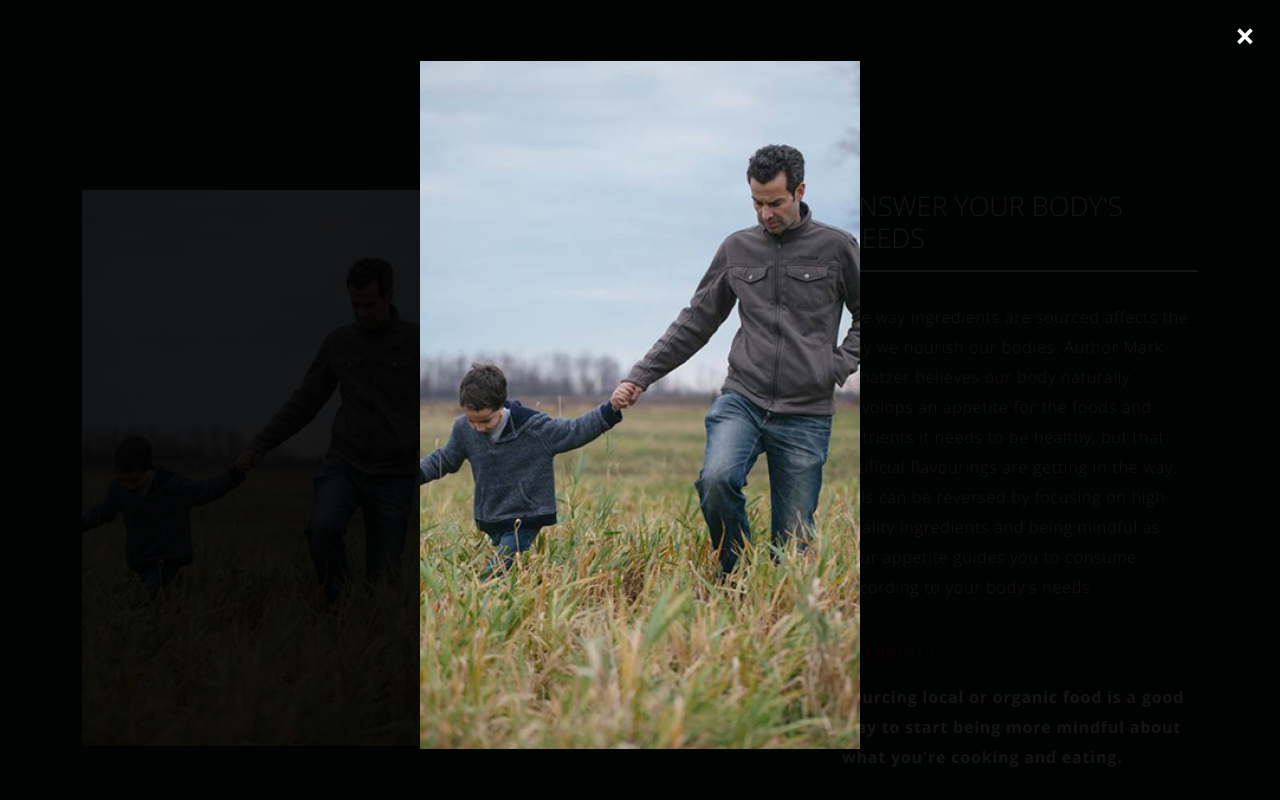
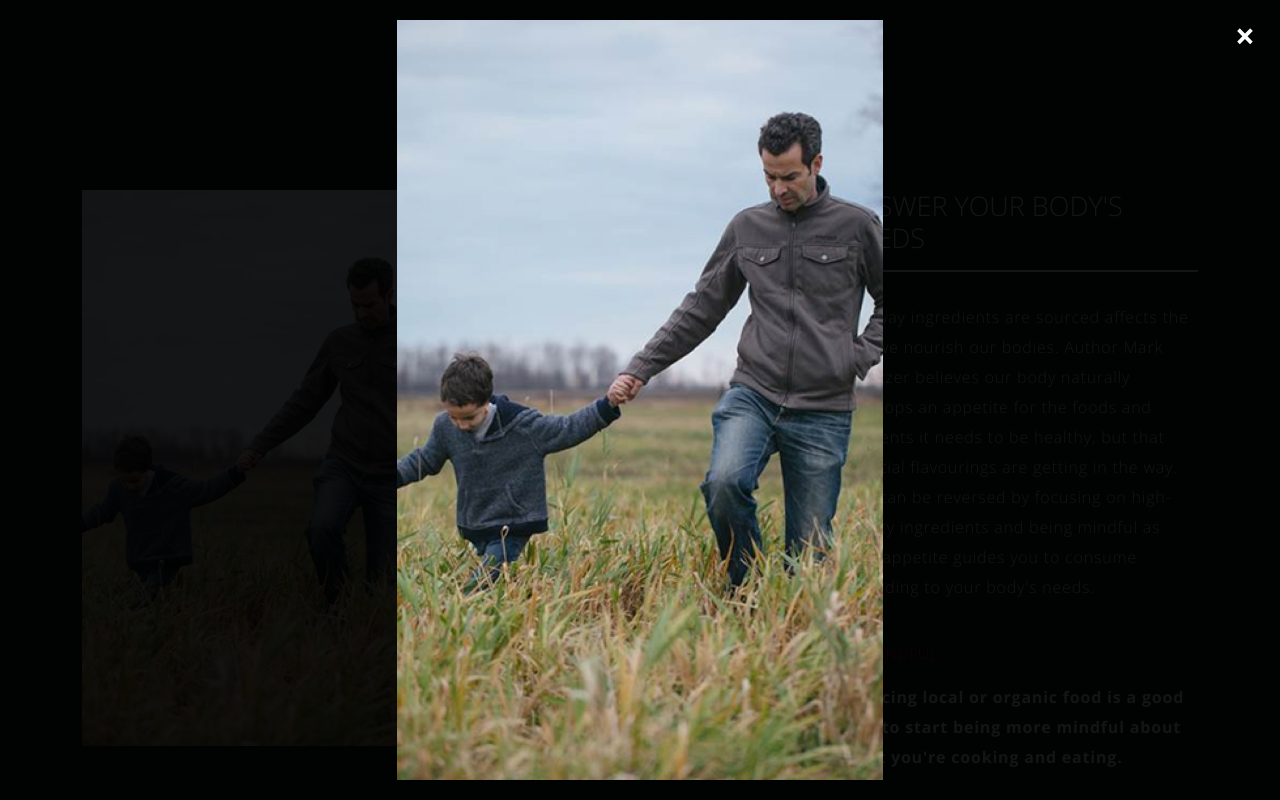
Before and after one commit to polenginlabu/orchard-fed-test, a website built with webpack: page dist/index.html in a window 1280 px wide. Both pictures are taken after a click on the link 260 px from the left and 468 px from the top of the page. Shown: the top 800 px of the page. Built offline with nearby package versions, Linux system fonts and the light colour scheme; a web font is replaced by a local one.

Commit message:
update readMe and adjust  UI for image box

```diff
--- a/src/scss/style.scss
+++ b/src/scss/style.scss
@@ -239,7 +239,7 @@ a.underlined:hover {
     display: none;
     position: fixed;
     z-index: 1;
-    padding: 10px 62px 0px 62px;
+    padding: 20px;
     left: 0;
     top: 0;
     width: 100%;
@@ -266,13 +266,15 @@ a.underlined:hover {
     margin: auto;
     padding: 0 0 0 0;
     width: 100%;
-    max-width: 1200px;
+    max-width: 900px;
     height: 100%;
     align-items: center;
 }
 
 .image-box-content img {
-    max-width: 55vh;
+    max-width: 100%;
+    max-height: 100%;
+    object-fit: contain;
 }
 
 .close {
@@ -282,6 +284,7 @@ a.underlined:hover {
     right: 25px;
     font-size: 35px;
     font-weight: bold;
+    z-index: 999;
 }
 
 .close:hover,
```
Also changed, not shown: README.md.
